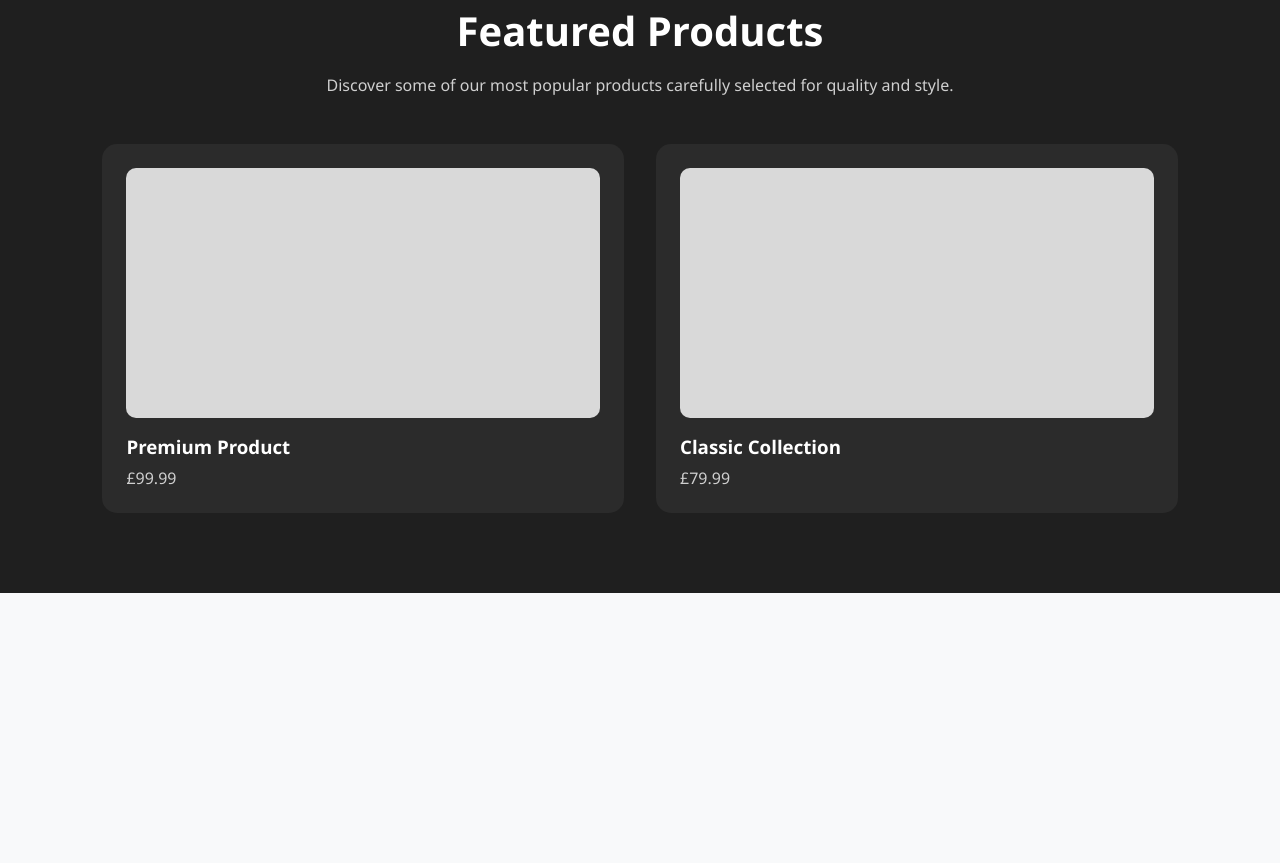
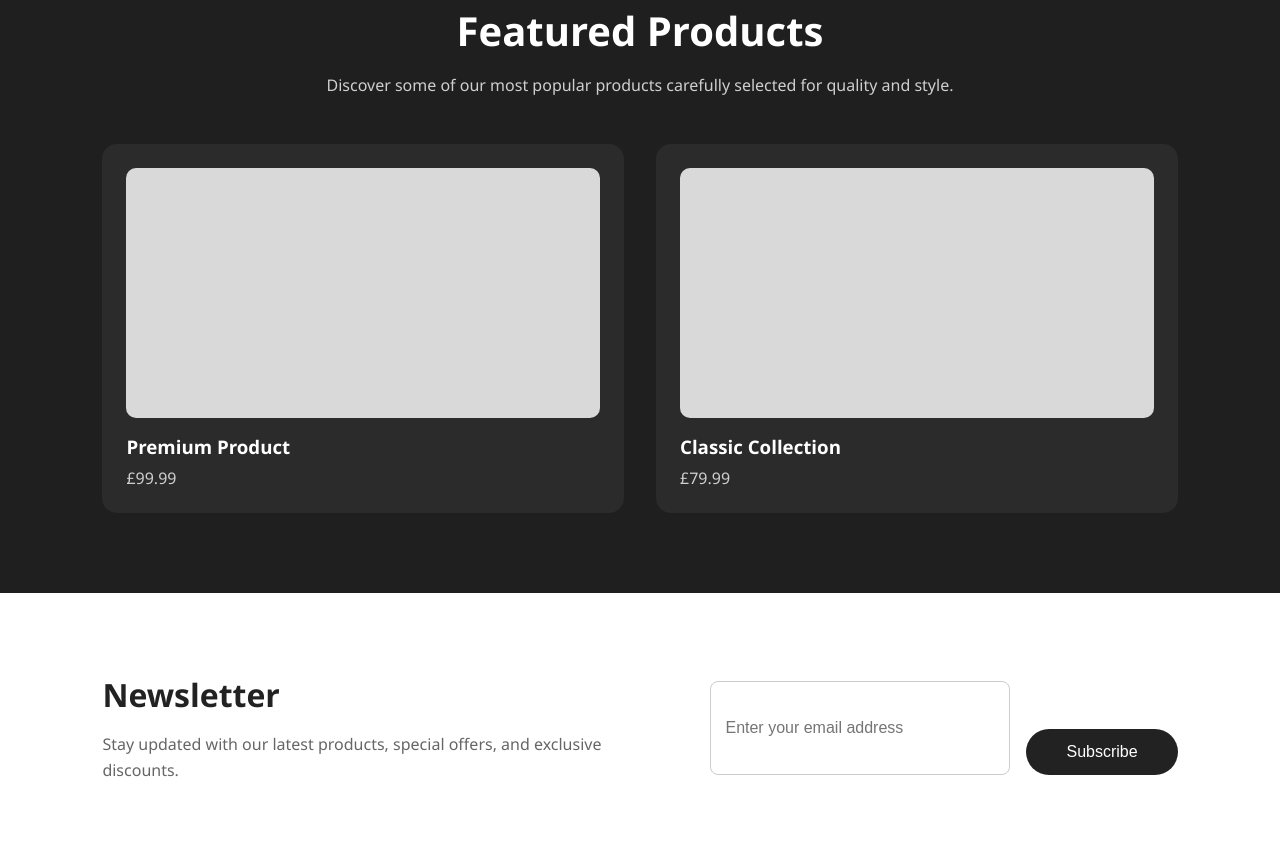
Before and after one commit to edwin-27/PSD-to-HTML-Shop-Page, a plain HTML site: page index.html in a window 1280 px wide. Shown: the part 1199-2062 px from the top of the page. Before the commit the page ends 1792 px from the top, so only its background shows below. Drawn offline with Linux system fonts and the light colour scheme.

Commit message:
added newsletter

```diff
--- a/index.html
+++ b/index.html
@@ -24,7 +24,7 @@
         </nav>
 
         <div class="cart">
-            🛒
+            🛒 Your Cart
         </div>
     </header>
 
@@ -72,6 +72,29 @@
 
         </section>
 
+        <section class="newsletter">
+
+            <div class="newsletter-content">
+                <h2>Newsletter</h2>
+
+                <p>
+                    Stay updated with our latest products, special offers,
+                    and exclusive discounts.
+                </p>
+            </div>
+
+            <form class="newsletter-form">
+
+                <input type="email" placeholder="Enter your email address" required>
+
+                <button type="submit">
+                    Subscribe
+                </button>
+
+            </form>
+
+        </section>
+
     </main>
 
 </body>
--- a/styles.css
+++ b/styles.css
@@ -153,3 +153,44 @@ button:hover{
 .featured-card p{
     color:#cfcfcf;
 }
+
+/* Newsletter */
+
+.newsletter{
+    display:flex;
+    justify-content:space-between;
+    align-items:center;
+
+    padding:5rem 8%;
+
+    background:white;
+}
+
+.newsletter-content{
+    max-width:500px;
+}
+
+.newsletter-content h2{
+    font-size:2rem;
+    margin-bottom:1rem;
+}
+
+.newsletter-content p{
+    color:#666;
+    line-height:1.6;
+}
+
+.newsletter-form{
+    display:flex;
+    gap:1rem;
+}
+
+.newsletter-form input{
+    width:300px;
+    padding:14px;
+
+    border:1px solid #ccc;
+    border-radius:8px;
+
+    font-size:1rem;
+}
```
